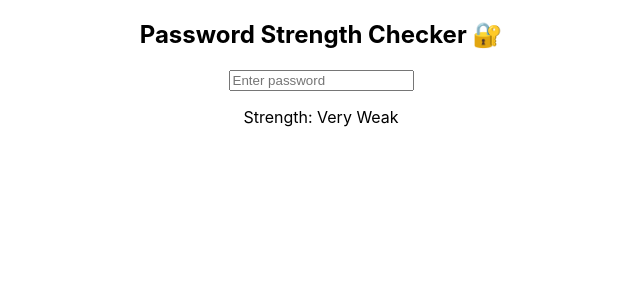
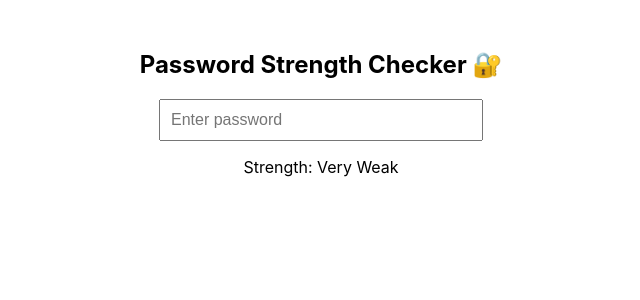
Before and after one commit to KodiKat93/password-strength-checker, a React (Create React App) app: page / in a window 1280 px wide. Shown: the top 300 px of the page, without its empty margins (319-959 px from the left). Built offline with nearby package versions, Linux system fonts and the light colour scheme.

Commit message:
style: update input and layout styles

```diff
--- a/src/App.css
+++ b/src/App.css
@@ -1,38 +1,10 @@
 .App {
   text-align: center;
+  margin-top: 50px;
 }
 
-.App-logo {
-  height: 40vmin;
-  pointer-events: none;
+input{
+  padding: 10px;
+  font-size: 16px;
+  width: 300px;
 }
-
-@media (prefers-reduced-motion: no-preference) {
-  .App-logo {
-    animation: App-logo-spin infinite 20s linear;
-  }
-}
-
-.App-header {
-  background-color: #282c34;
-  min-height: 100vh;
-  display: flex;
-  flex-direction: column;
-  align-items: center;
-  justify-content: center;
-  font-size: calc(10px + 2vmin);
-  color: white;
-}
-
-.App-link {
-  color: #61dafb;
-}
-
-@keyframes App-logo-spin {
-  from {
-    transform: rotate(0deg);
-  }
-  to {
-    transform: rotate(360deg);
-  }
-}
```
